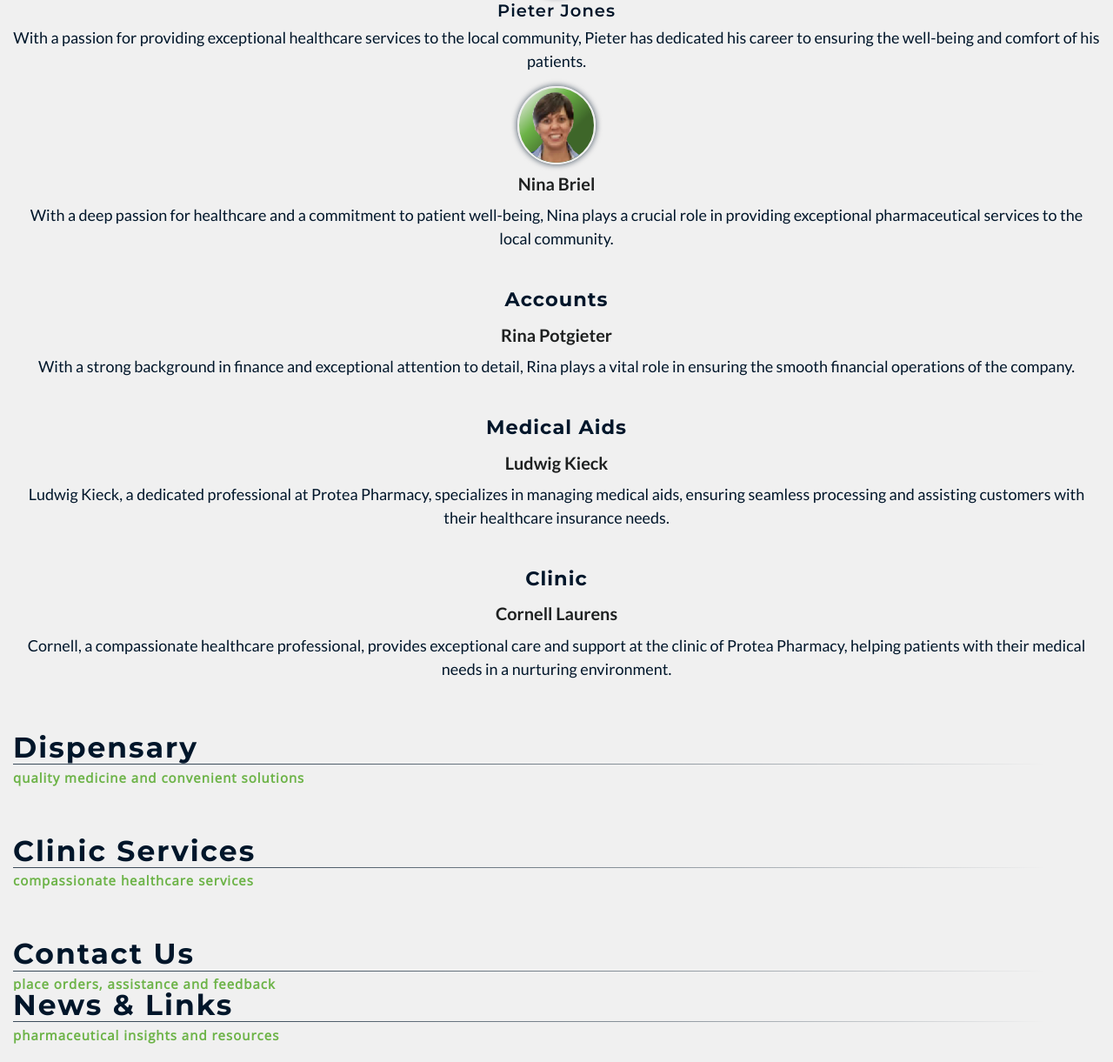
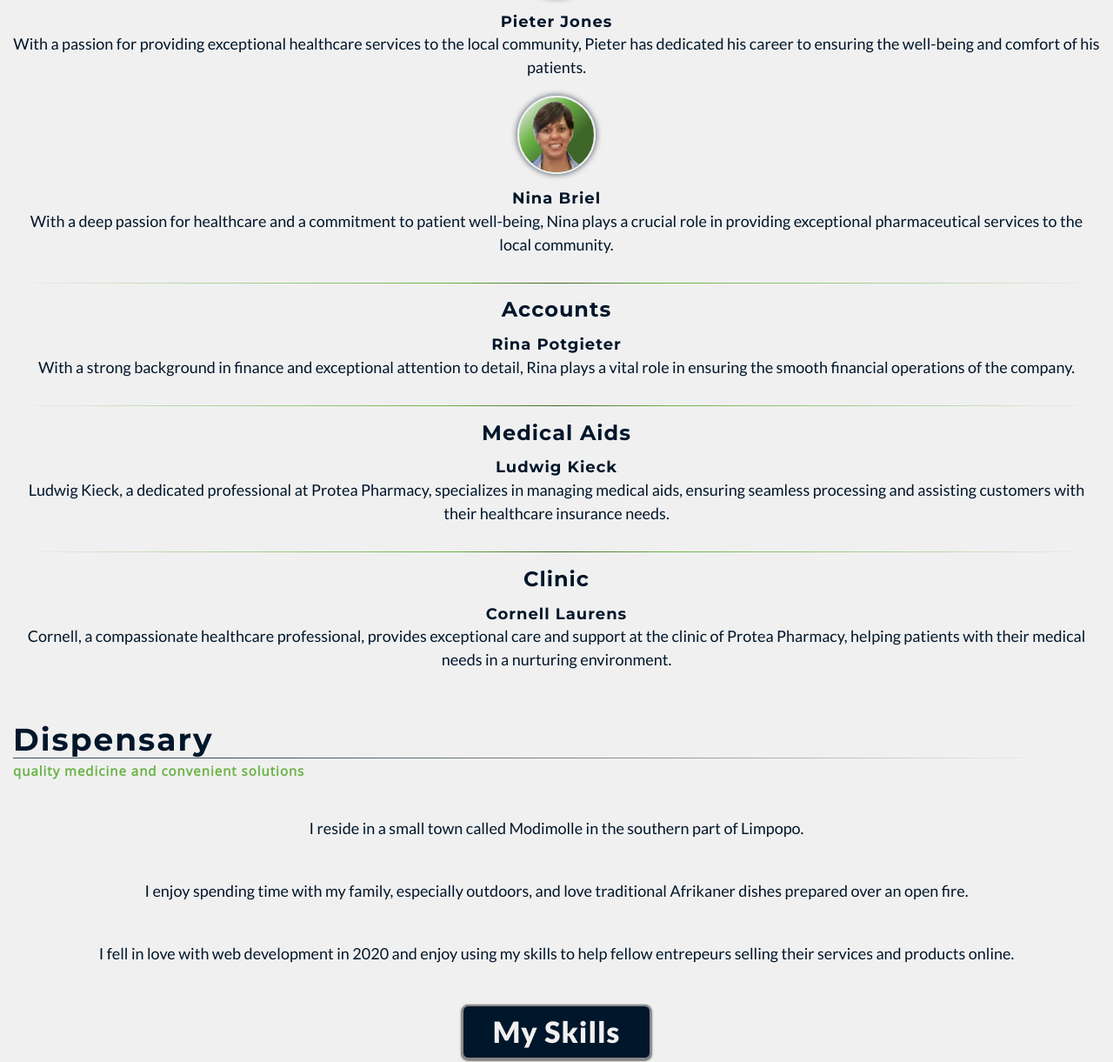
Before and after one commit to codexReboot/proteaPharmacy041, a website: page index.html in a window 1280 px wide. Shown: the part 1575-2796 px from the top of the page at 87% size. Drawn offline with nearby package versions, Linux system fonts and the light colour scheme.

Commit message:
change structure and add further styling to aboutSection

```diff
--- a/index.html
+++ b/index.html
@@ -204,6 +204,8 @@
 
                     <div class="aboutSection__pharmacyDepartment pharmacyDepartment">
 
+                        <hr class="pharmacyDepartment__hr">
+
                         <div class="pharmacyDepartment__headingH4Container headingH4Container">
                             <h4 class="headingH4Container__headingH4 headingH4">Pharmacists</h4>
                         </div>
@@ -212,6 +214,8 @@
 
                             <img class="teamMember__img" src="./img/staff/PieterJonesImageSqr.png"
                                 alt="photo image of Pieter Jones, a pharmacist at Protea Pharmacy in Nylstroom (Modimolle), and the owner of Protea Pharmacy">
+
+                            <div class="teamMember__content">
 
                                 <div class="pharmacyDepartment__headingH5Container headingH5Container">
                                     <h5 class="headingH5Container__headingH5 headingH5">Pieter Jones</h5>
@@ -223,68 +227,109 @@
 
                             </div>
 
+
+                        </div>
+
                         <div class="pharmacyDepartment__teamMember teamMember">
+
                             <img class="teamMember__img" src="./img/staff/NinaBrielImageSqr.png"
                                 alt="photo image of Pieter Jones, a pharmacist at Protea Pharmacy in Nylstroom (Modimolle), and the owner of Protea Pharmacy">
+
+                            <div class="teamMember__content">
+
                                 <div class="pharmacyDepartment__headingH5Container headingH5Container">
-                                <h5 class="headingH4Container__headingH5 headingH5">Nina Briel</h5>
+                                    <h5 class="headingH5Container__headingH5 headingH5">Nina Briel</h5>
                                 </div>
+
                                 <p class="aboutSection__paragraph paragraph">With a deep passion for healthcare and a commitment to patient
                                     well-being, Nina plays a crucial role in providing exceptional pharmaceutical services
                                     to the local community.</p>
+
+                            </div>
+
                         </div>
 
                     </div>
 
                     <div class="aboutSection__pharmacyDepartment pharmacyDepartment">
 
+                        <hr class="pharmacyDepartment__hr">
+
                         <div class="pharmacyDepartment__headingH4Container headingH4Container">
                             <h4 class="headingH4Container__headingH4 headingH4">Accounts</h4>
                         </div>
 
                         <div class="pharmacyDepartment__teamMember teamMember">
+
                             <!-- <img class="teamMember__img" src="" alt=""> -->
+
+                            <div class="teamMember__content">
+
                                 <div class="pharmacyDepartment__headingH5Container headingH5Container">
-                                <h5 class="headingH4Container__headingH5 headingH5">Rina Potgieter</h5>
+                                    <h5 class="headingH5Container__headingH5 headingH5">Rina Potgieter</h5>
                                 </div>
+
                                 <p class="aboutSection__paragraph paragraph">With a strong background in finance and exceptional attention
                                     to detail, Rina plays a vital role in ensuring the smooth financial operations of the company.</p>
+
+                            </div>
+
                         </div>
 
                     </div>
 
                     <div class="aboutSection__pharmacyDepartment pharmacyDepartment">
 
+                        <hr class="pharmacyDepartment__hr">
+
                         <div class="pharmacyDepartment__headingH4Container headingH4Container">
                             <h4 class="headingH4Container__headingH4 headingH4">Medical Aids</h4>
                         </div>
 
                         <div class="pharmacyDepartment__teamMember teamMember">
+
                             <!-- <img class="teamMember__img" src="" alt=""> -->
+
+                            <div class="teamMember__content">
+
                                 <div class="pharmacyDepartment__headingH5Container headingH5Container">
-                                <h5 class="headingH4Container__headingH5 headingH5">Ludwig Kieck</h5>
+                                    <h5 class="headingH5Container__headingH5 headingH5">Ludwig Kieck</h5>
                                 </div>
+
                                 <p class="aboutSection__paragraph paragraph">Ludwig Kieck, a dedicated professional at Protea Pharmacy,
                                     specializes in managing medical aids, ensuring seamless processing and assisting customers with
                                     their healthcare insurance needs.</p>
+
+                            </div>
+
                         </div>
 
                     </div>
 
                     <div class="aboutSection__pharmacyDepartment pharmacyDepartment">
 
+                        <hr class="pharmacyDepartment__hr">
+
                         <div class="pharmacyDepartment__headingH4Container headingH4Container">
                             <h4 class="headingH4Container__headingH4 headingH4">Clinic</h4>
                         </div>
 
                         <div class="pharmacyDepartment__teamMember teamMember">
+
                             <!-- <img class="teamMember__img" src="" alt=""> -->
+
+                            <div class="teamMember__content">
+
                                 <div class="pharmacyDepartment__headingH5Container headingH5Container">
-                                <h5 class="headingH4Container__headingH5 headingH5">Cornell Laurens</h5>
+                                    <h5 class="headingH5Container__headingH5 headingH5">Cornell Laurens</h5>
                                 </div>
+
                                 <p class="aboutSection__paragraph paragraph">Cornell, a compassionate healthcare professional,
                                     provides exceptional care and support at the clinic of Protea Pharmacy, helping patients with
                                     their medical needs in a nurturing environment.</p>
+
+                            </div>
+
                         </div>
 
                     </div>
@@ -294,19 +339,21 @@
             </section>
 
             <section class="main__dispensarySection dispensarySection">
+
                 <div id="dispensary" class="dispensarySection__headingH2Container headingH2Container">
                     <h2 class="headingH2Container__headingH2 headingH2">Dispensary</h2>
                     <hr class="headingH2Container__hr hr">
                     <p class="headingH2Container__subheadingH2 subheadingH2">quality medicine and convenient solutions</p>
                 </div>
-                <!-- <p class="aboutSection__paragraph paragraph">I reside in a small town called Modimolle in the southern part
+
+                <p class="dispensarySection__paragraph paragraph">I reside in a small town called Modimolle in the southern part
                     of Limpopo.</p>
-                <p class="aboutSection__paragraph paragraph">I enjoy spending time with my family, especially outdoors, and
+                <p class="dispensarySection__paragraph paragraph">I enjoy spending time with my family, especially outdoors, and
                     love traditional Afrikaner dishes prepared over an open fire.</p>
-                <p class="aboutSection__paragraph paragraph">I fell in love with web development in 2020 and enjoy using my
+                <p class="dispensarySection__paragraph paragraph">I fell in love with web development in 2020 and enjoy using my
                     skills to help fellow entrepeurs selling their services
                     and products online.</p>
-                <a class="aboutSection__btn btn btn--primary-blue" href="#">My Skills</a> -->
+                <a class="dispensarySection__btn btn btn--primary-blue" href="#">My Skills</a>
             </section>
 
             <section class="main__clinicSection clinicSection">
--- a/sass/base/_typography.scss
+++ b/sass/base/_typography.scss
@@ -74,7 +74,7 @@ body {
 	&__headingH2 {
 		color: $cf-darkBlue;
 		font-family: 'Montserrat', sans-serif;;
-		font-size: 2.2rem;
+		font-size: 2.4rem;
 		font-weight: 700;
 		line-height: 1;
 		letter-spacing: 2px;
@@ -94,7 +94,7 @@ body {
 	&__headingH3 {
 		color: $cf-darkBlue;
 		font-family: 'Montserrat', sans-serif;;
-		font-size: 1.8rem;
+		font-size: 1.9rem;
 		font-weight: 700;
 		line-height: 1;
 		letter-spacing: 1px;
@@ -107,7 +107,7 @@ body {
 	&__headingH4 {
 		color: $cf-darkBlue;
 		font-family: 'Montserrat', sans-serif;;
-		font-size: 1.5rem;
+		font-size: 1.6rem;
 		font-weight: 700;
 		line-height: 1;
 		letter-spacing: 1px;
@@ -119,8 +119,8 @@ body {
 	&__headingH5 {
 		color: $cf-darkBlue;
 		font-family: 'Montserrat', sans-serif;
-		font-size: 1.3rem;
-		font-weight: 600;
+		font-size: 1.2rem;
+		font-weight: 700;
 		line-height: 1;
 		letter-spacing: 1px;
 	}
--- a/sass/components/_pharmacyDepartment.scss
+++ b/sass/components/_pharmacyDepartment.scss
@@ -4,5 +4,11 @@
     justify-content: flex-start;
     align-items: stretch;
 
-    gap: 1rem;
+    gap: 1.25rem;
+
+    &__hr {
+        border: none;
+        height: 1px;
+        background: linear-gradient(to right, transparent, rgba($cp-green, .4) 15%, rgba($cp-green, 1) 40%, $cp-darkGreen, rgba($cp-green, 1) 60%, rgba($cp-green, .4) 85%, transparent);
+    }
 }
--- a/sass/components/_teamMemberCard.scss
+++ b/sass/components/_teamMemberCard.scss
@@ -4,9 +4,7 @@
     justify-content: center;
     align-items: center;
 
-    gap: .5rem;
-
-
+    gap: 1.25rem;
 
     &__img {
         background: linear-gradient(135deg, $cp-white 5%, $cp-green 35%, $cp-darkGreen 65%);
@@ -18,6 +16,15 @@
         width: 6rem;
     }
 
+    &__content {
+        display: flex;
+        flex-direction: column;
+        justify-content: center;
+        align-items: center;
+
+        gap: .25rem;
+    }
+
     &__name {}
 
     &__bio {}
--- a/sass/layout/_main.scss
+++ b/sass/layout/_main.scss
@@ -35,7 +35,7 @@
         justify-content: flex-start;
         align-items: stretch;
 
-        gap: 3rem;
+        gap: 2rem;
     }
 
     &__pharmacyTeam {
@@ -60,3 +60,13 @@
         height: 15rem;
     }
 }
+
+.dispensarySection {
+    display: flex;
+    flex-direction: column;
+    justify-content: flex-start;
+    align-items: stretch;
+
+    gap: 3rem;
+
+}
```
Also changed, not shown: css/styles.css. Lines whose indentation alone changed are shown as unchanged.
